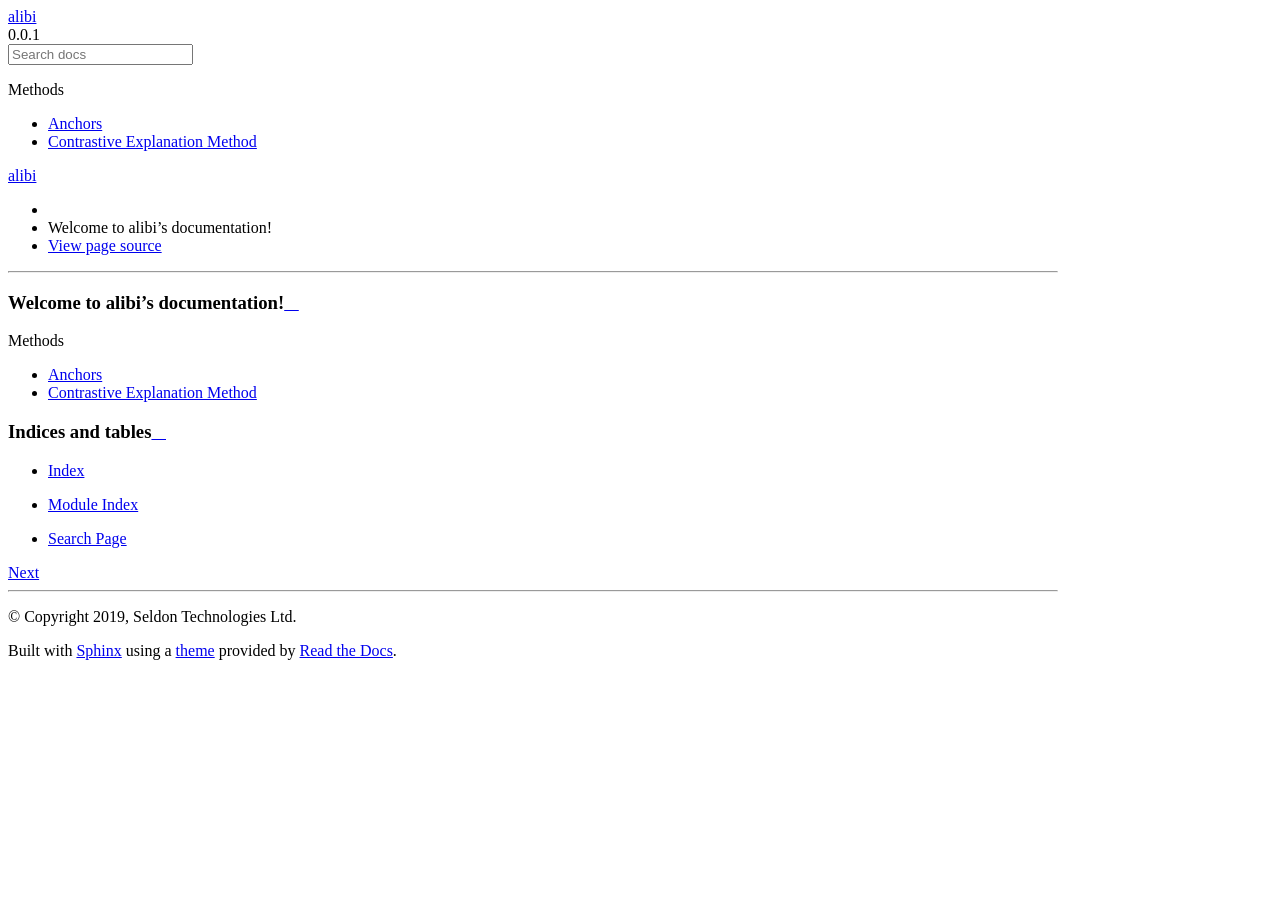
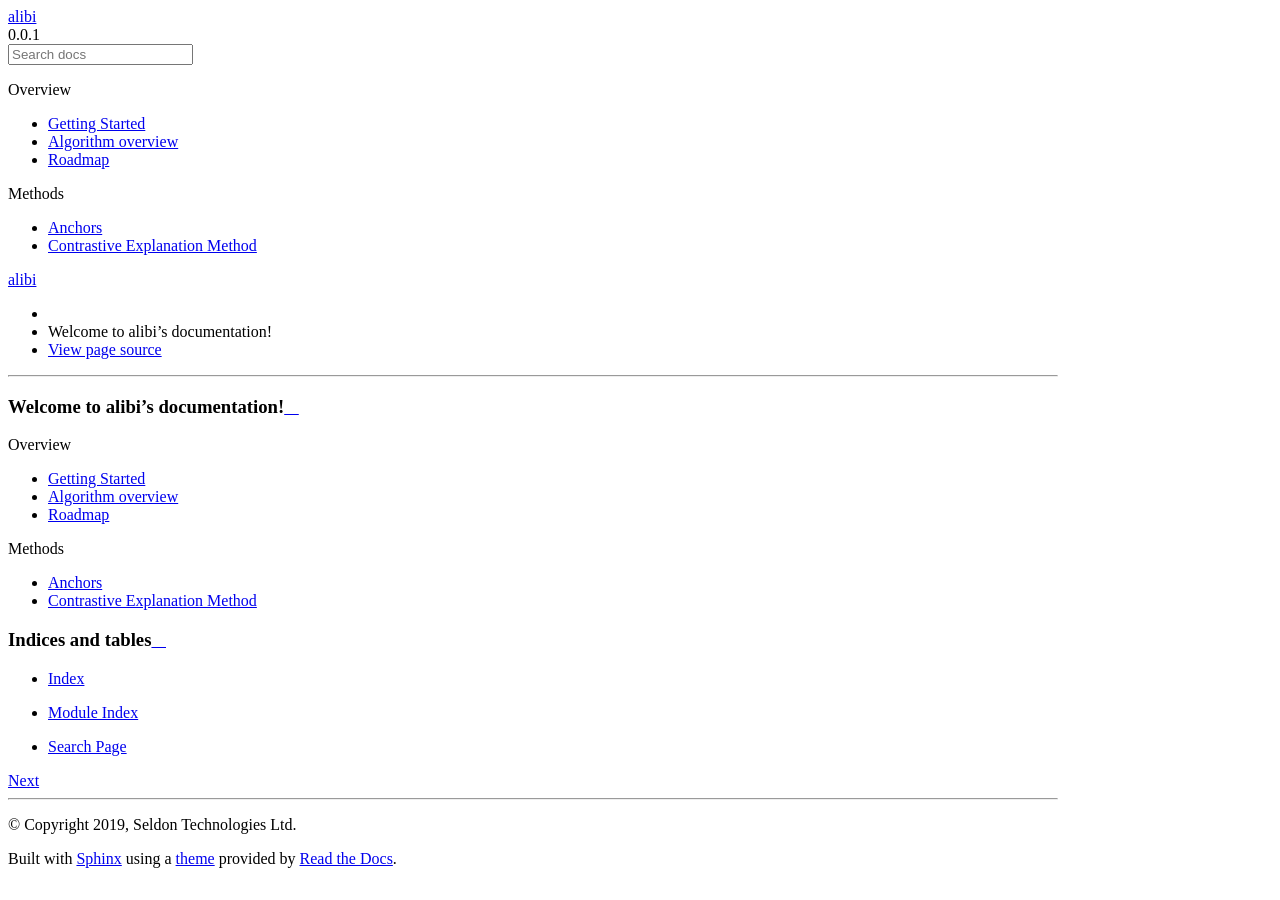
Before and after one commit to SeldonIO/alibi, a Sphinx documentation site: the page built from doc/source/index.rst, in a window 1280 px wide. Built offline with Sphinx 7.4.7 and the Read the Docs theme 2.0.0, drawn with Linux system fonts in a browser that asks for light colours; pages that are not in the unit, such as notebooks, are missing from menus.

Commit message:
High level documentation skeleton

```diff
--- a/doc/source/index.rst
+++ b/doc/source/index.rst
@@ -5,6 +5,14 @@
 
 Welcome to alibi's documentation!
 =================================
+
+.. toctree::
+  :maxdepth: 1
+  :caption: Overview
+
+  overview/getting_started
+  overview/algorithms
+  overview/roadmap
 
 .. toctree::
    :maxdepth: 1
--- /dev/null
+++ b/doc/source/overview/algorithms.md
@@ -0,0 +1 @@
+# Algorithm overview
--- /dev/null
+++ b/doc/source/overview/getting_started.md
@@ -0,0 +1 @@
+# Getting Started
--- /dev/null
+++ b/doc/source/overview/roadmap.md
@@ -0,0 +1 @@
+# Roadmap
```
